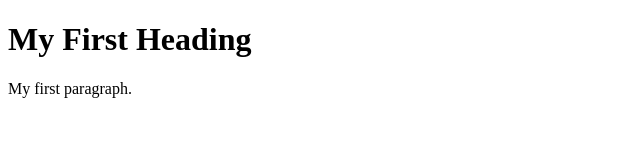
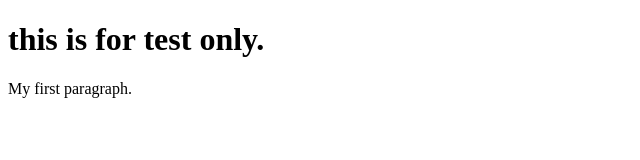
Before and after one commit to ChandanKunwar/Test, a plain HTML site: page index.html in a window 1280 px wide. Shown: the whole page, without its empty margins (0-640 px from the left). Drawn offline with Linux system fonts and the light colour scheme.

Commit message:
Add files via upload

```diff
--- a/index.html
+++ b/index.html
@@ -2,7 +2,7 @@
 <html>
 <body>
 
-<h1>My First Heading</h1>
+<h1>this is for test only.</h1>
 
 <p>My first paragraph.</p>
 
```
